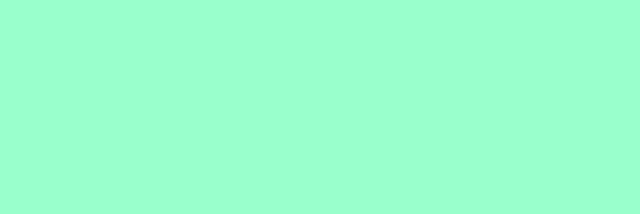
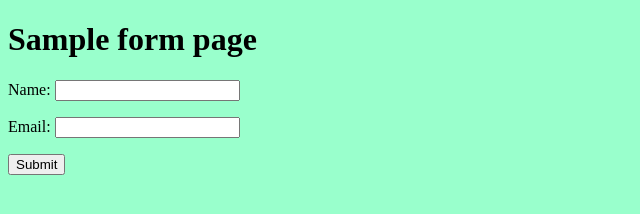
Before and after one commit to Eleng555/PhoneGapTest, a plain HTML site: page www/create.html in a window 1280 px wide. Shown: the whole page, without its empty margins (0-640 px from the left). Drawn offline with Linux system fonts and the light colour scheme; files that its build step writes are made by us from their sources.

Commit message:
Simple Form Added (Create)

```diff
--- a/www/create.html
+++ b/www/create.html
@@ -7,6 +7,20 @@
 	</head>
 
 	<body>
+		<!--Form-->
+		<h1>Sample form page</h1>
+
+	<form id='sampleform' method='post' action='' >
+   		<p>
+   			Name: <input type='text' name='Name' />
+   		</p>
+   		<p>
+   			Email: <input type='text' name='Email' />
+   		</p>
+   		<p>
+   			<input type='submit' name='Submit' value='Submit' />
+   		</p>
+	</form>
 
 
 		<!--SpreadSheet-->
```
